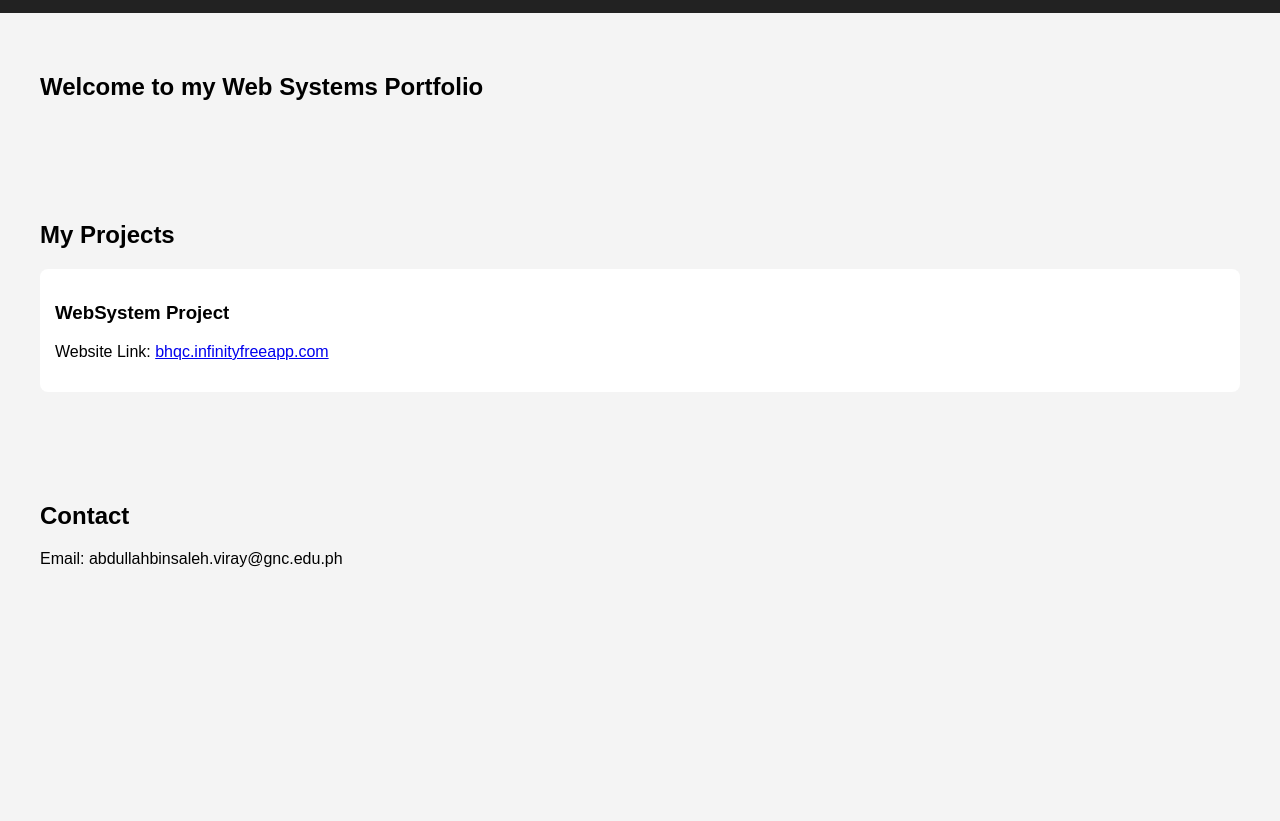
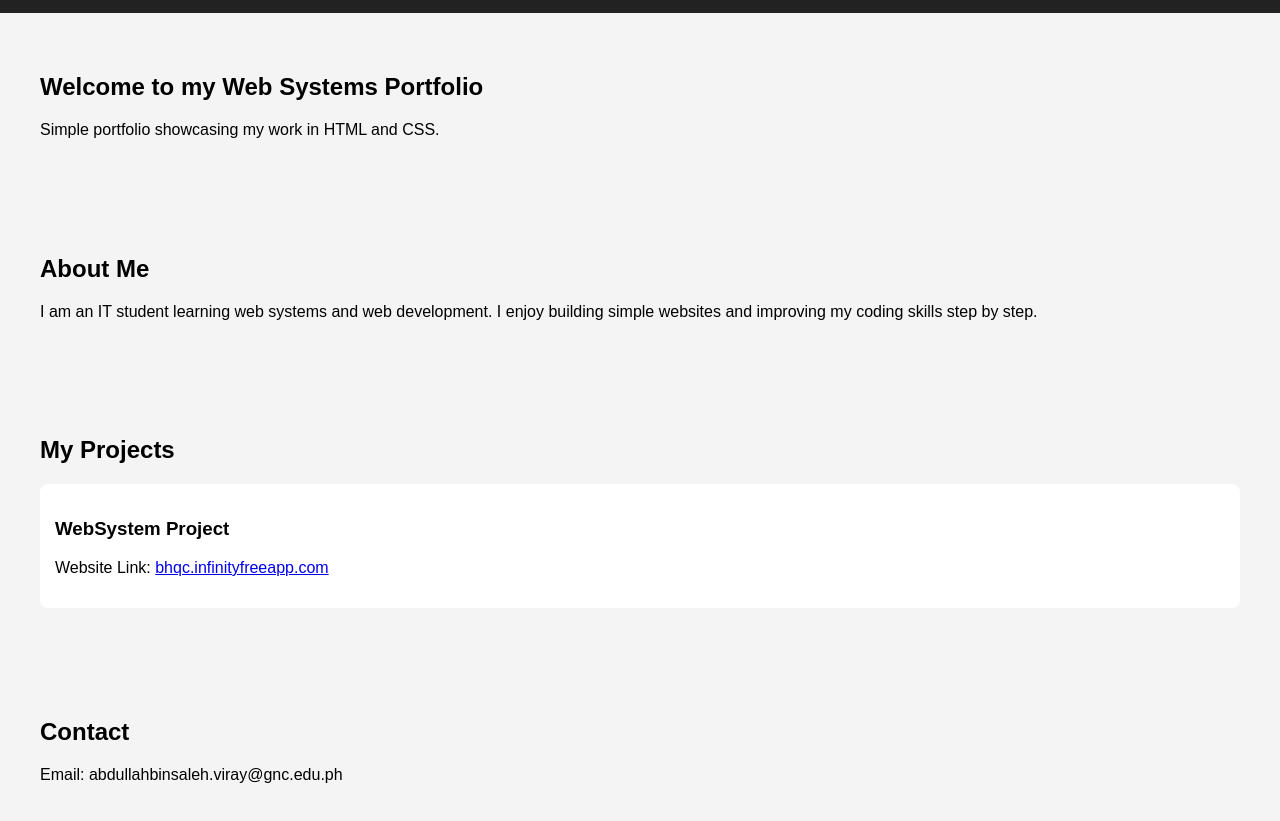
Before and after one commit to abdullahviray7-afk/Portfolio, a plain HTML site: page Portfolio.html in a window 1280 px wide. Shown: the part 115-936 px from the top of the page. Before the commit the page ends 800 px from the top, so only its background shows below. Drawn offline with Linux system fonts and the light colour scheme.

Commit message:
Update portfolio content

```diff
--- a/Portfolio.html
+++ b/Portfolio.html
@@ -20,6 +20,15 @@
 
 <section id="home">
     <h2>Welcome to my Web Systems Portfolio</h2>
+    <p>Simple portfolio showcasing my work in HTML and CSS.</p>
+</section>
+
+<section id="about">
+    <h2>About Me</h2>
+    <p>
+        I am an IT student learning web systems and web development.
+        I enjoy building simple websites and improving my coding skills step by step.
+    </p>
 </section>
 
 <section id="projects">
```
